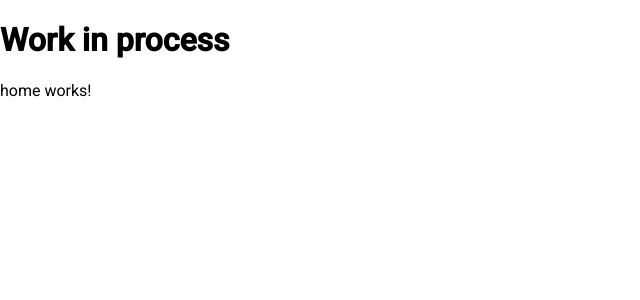
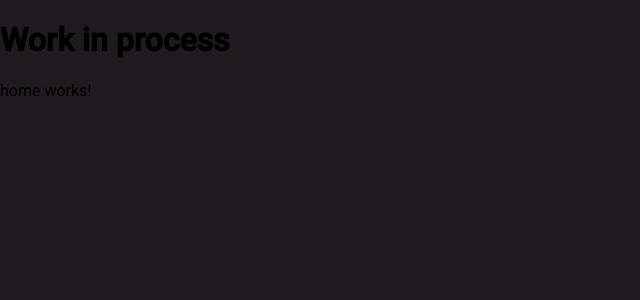
Before and after one commit to gabriella-guimaraes/games-wiki-ui, an Angular app: page / in a window 1280 px wide. Shown: the top 300 px of the page, without its empty margins (0-640 px from the left). Built offline with nearby package versions, Linux system fonts and the light colour scheme.

Commit message:
styles: local css variables

```diff
--- a/src/styles.css
+++ b/src/styles.css
@@ -1,4 +1,16 @@
 /* You can add global styles to this file, and also import other style files */
+:root {
+    --bg-dark: #1E1A1D;
+    --details-pink: #810081;
+    --details-purple: #5F00C0;
+    --details-lilac: #b48ef0;
+    --details-blue: #0551b6;
+    --text-light: #EEE5E8;
+}
 
-html, body { height: 100%; }
+
+html, body {
+    height: 100%;
+    background-color: var(--bg-dark);
+ }
 body { margin: 0; font-family: Roboto, "Helvetica Neue", sans-serif; }
```
